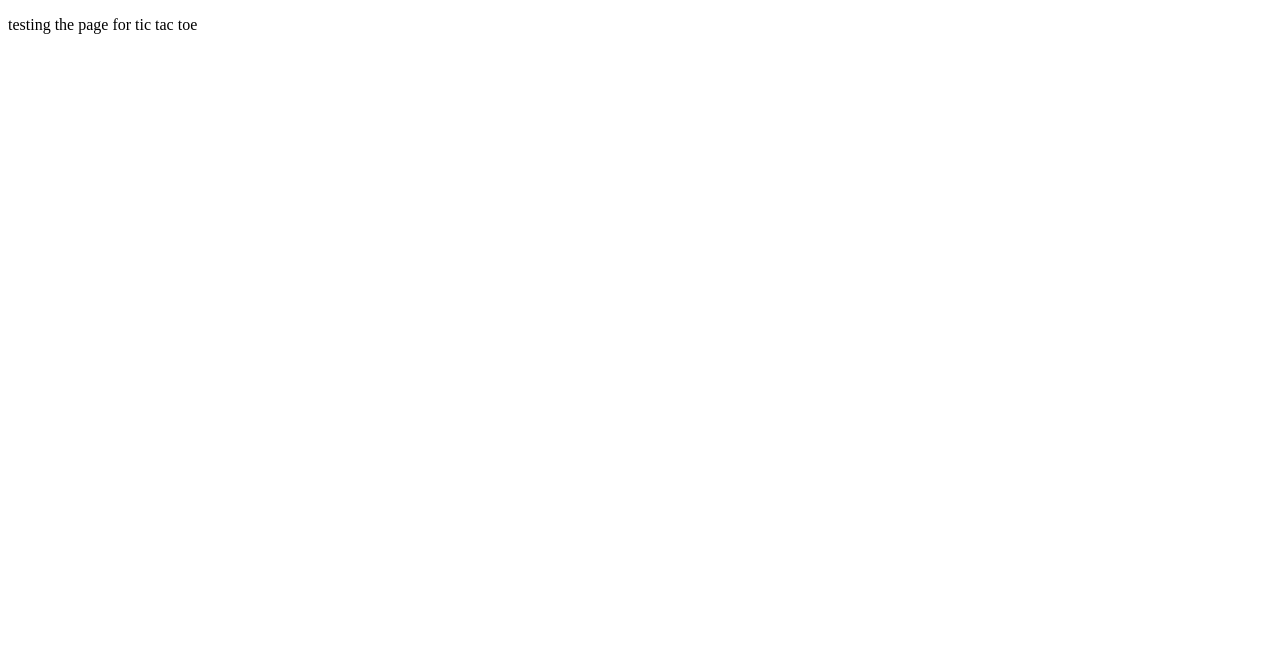
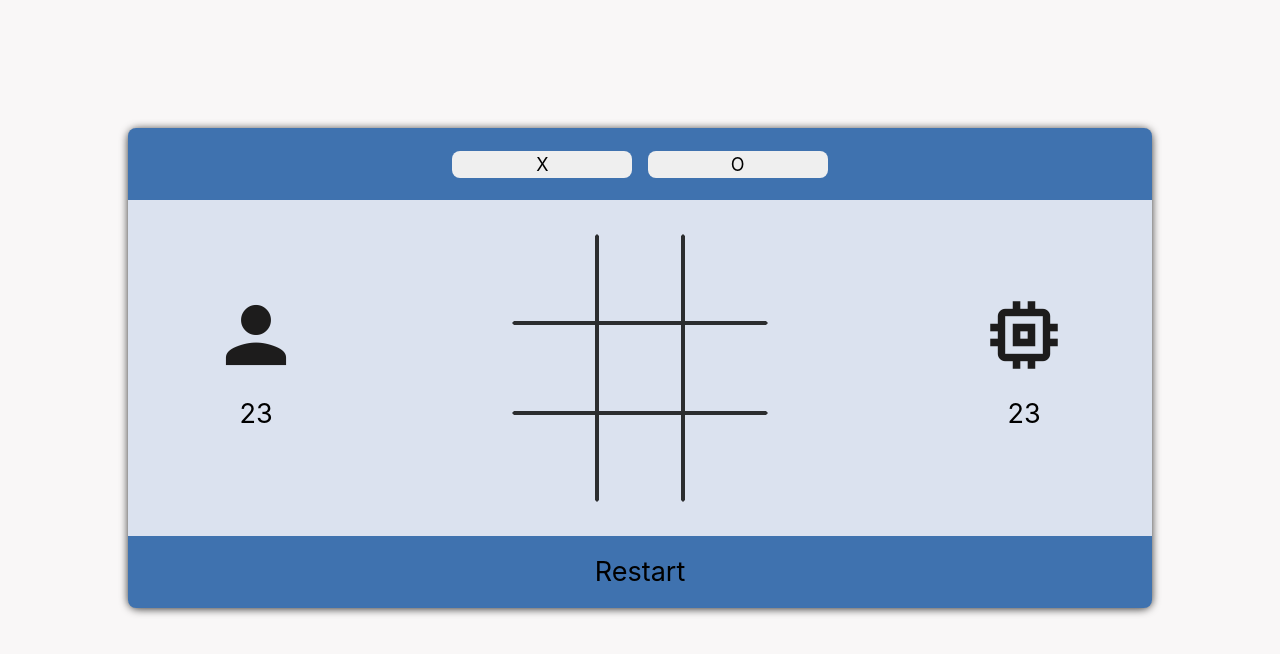
Before and after one commit to isaaxh/tic_tac_toe, a plain HTML site: page index.html in a window 1280 px wide. Drawn offline with Linux system fonts and the light colour scheme.

Commit message:
UI complete

```diff
--- /dev/null
+++ b/css/style.css
@@ -0,0 +1,196 @@
+:root {
+    --default-font-size:18px;
+    --font-family-header: -apple-system, BlinkMacSystemFont, Segoe UI, Roboto,
+    Ubuntu, Helvetica Neue, sans-serif, Apple Color Emoji, Segoe UI Emoji,
+    Segoe UI Symbol;
+    --font-style-header: normal;
+    --font-size-header: 2.3rem;
+    --font-weight-header: 400;
+    --font-family-body: -apple-system, BlinkMacSystemFont, Segoe UI, Roboto,
+    Ubuntu, Helvetica Neue, sans-serif, Apple Color Emoji, Segoe UI Emoji,
+    Segoe UI Symbol;
+    --font-style-body: normal;
+    --font-size-body: 1.5rem;
+    --font-weight-body: 200;
+    --primary-color: #F9F7F7;
+    --secondary-color:#DBE2EF;
+    --secondary-color2: #3F72AF;
+    --accent-color: #112D4E;
+    --active: rgb(232, 219, 44);
+    --player-color: rgb(29, 28, 28);
+    --player-one-color: green;
+    --player-two-color: purple;
+    --ai-color: blue;
+    --shadow:  rgba(0, 0, 0, 0.8) 0px 1px 8px;
+    --container-width: 1200px;
+    --spacing-xs: 5px;
+    --spacing-sm: 10px;
+    --spacing-md: 15px;
+    --spacing-lg: 20px;
+    --spacing-xl: 40px;
+    --border-radius: 10px;
+    --default-font-size: 18px;
+}
+
+*,
+*::before,
+*::after {
+  box-sizing: border-box;
+  font-family: var(--font-family-body);
+  margin: 0;
+  padding: 0;
+}
+
+html,
+body {
+  height: 100vh;
+  width: 100vw;
+  margin: 0px;
+  padding:0px;
+  font-size: var(--default-font-size);
+}
+
+body {
+    display: flex;
+    justify-content: center;
+}
+
+.main-container {
+    height: 100vh;
+    width: 100vw;
+    display: flex;
+    background-color: var(--primary-color);
+
+}
+
+.game-board {
+    background-color: var(--secondary-color);
+    margin: 10% 10% 0;
+    width: 100%;
+    height: 60%;
+    border-radius: var(--border-radius);
+    display: flex;
+    flex-direction: column;
+    box-shadow: var(--shadow);
+}
+
+.game-board-header {
+    height: 15%;
+    background-color:var(--secondary-color2);
+    border-radius: 8px 8px 0px 0px;
+    display: flex;
+    justify-content: center;
+    align-items: center;
+}
+
+.marker-btn {
+    width: 10rem;
+    height: 1.5rem;
+    font-size: 1rem;
+    padding: 4px;
+    border-radius: 8px;
+    border: none;
+    margin: 0px 5px;
+}
+
+.marker-btn:hover {
+    border: 1px solid var(black);
+    box-shadow: var(--shadow);
+    cursor: pointer;
+}
+
+.marker-btn-active {
+    border: 1px solid var(black);
+    box-shadow: var(--shadow);
+}
+
+.game-board-body{
+    flex: 1;
+    display: flex;
+    justify-content: space-between;
+}
+
+.participant-container {
+    flex: 1;
+    display: flex;
+    flex-direction: column;
+}
+
+/* .player-tag {
+    margin: 5rem auto 0rem;
+    font-size: 1.5rem;
+} */
+
+.tag-icons{
+    margin: 5rem auto 0rem;
+    font-size: 5rem;
+    color: var(--player-color);
+}
+
+.score{
+    margin: 1rem auto 0rem;
+    font-size: 1.5rem;
+}
+
+.game-pad-container {
+    flex:2;
+    display: flex;
+    justify-content: center;
+    align-items: center;
+}
+
+.game-pad{
+    width: 50%;
+    height: 80%;
+    display: grid;
+    grid-template-columns: auto auto auto;
+}
+
+.cell {
+    border: 2px solid rgba(0, 0, 0, 0.8);
+    padding: 10px;
+    text-align: center;
+}
+
+.top-cell{
+    border-top-color: transparent;
+
+}
+
+.bottom-cell {
+    border-bottom-color: transparent;
+
+}
+
+.right-cell {
+    border-right-color: transparent;
+
+}
+
+.left-cell {
+    border-left-color: transparent;
+}
+
+
+.game-board-footer {
+    height: 15%;
+    background-color:var(--secondary-color2);
+    border-radius: 0px 0px 8px 8px;
+    display: flex;
+    justify-content: center;
+    align-items: center;;
+}
+
+.restart-btn{
+    width: 10rem;
+    height: 2rem;
+    border-radius: var(--border-radius);
+    border: none;
+    background-color: transparent;
+    font-size: 1.5rem;
+    font-family: inherit;
+}
+
+.restart-btn:hover{
+    cursor: pointer;
+}
--- a/index.html
+++ b/index.html
@@ -5,10 +5,55 @@
     <meta http-equiv="X-UA-Compatible" content="IE=edge" />
     <meta name="viewport" content="width=device-width, initial-scale=1.0" />
     <title>Tic Tac Toe</title>
+    <link
+      rel="stylesheet"
+      href="https://fonts.googleapis.com/icon?family=Material+Icons"
+    />
+    <link rel="stylesheet" href="./css/normalize.css" />
+    <link rel="stylesheet" href="./css/style.css" />
     <script src="./script.js" defer></script>
-    <link rel="stylesheet" href="./style.css" />
   </head>
   <body>
-    <p>testing the page for tic tac toe</p>
+    <div class="main-container">
+      <div class="game-board">
+        <header class="game-board-header">
+          <div class="select-marker">
+            <button type="button" class="marker-btn marker-x">X</button>
+            <button type="button" class="marker-btn marker-o">O</button>
+          </div>
+        </header>
+        <main class="game-board-body">
+          <div class="participant-container player-container">
+            <!-- <div class="player-tag">Player 1</div> -->
+            <i class="material-icons tag-icons opponent-tag">person</i>
+            <div class="score player-score">23</div>
+          </div>
+          <div class="game-pad-container">
+            <div class="game-pad">
+              <div class="cell top-cell left-cell" data-cell-index="1"></div>
+              <div class="cell top-cell" data-cell-index="2"></div>
+              <div class="cell top-cell right-cell" data-cell-index="3"></div>
+              <div class="cell left-cell" data-cell-index="4"></div>
+              <div class="cell" data-cell-index="5"></div>
+              <div class="cell right-cell" data-cell-index="6"></div>
+              <div class="cell bottom-cell left-cell" data-cell-index="7"></div>
+              <div class="cell bottom-cell" data-cell-index="0"></div>
+              <div
+                class="cell bottom-cell right-cell"
+                data-cell-index="9"
+              ></div>
+            </div>
+          </div>
+          <div class="participant-container opponent-container">
+            <!-- <div class="player-tag">Player 2</div> -->
+            <i class="material-icons tag-icons opponent-tag">memory</i>
+            <div class="score opponent-score">23</div>
+          </div>
+        </main>
+        <footer class="game-board-footer">
+          <button type="button" class="restart-btn">Restart</button>
+        </footer>
+      </div>
+    </div>
   </body>
 </html>
```
Also changed, not shown: css/normalize.css (added), psudocode.txt (added), style.css (deleted).
